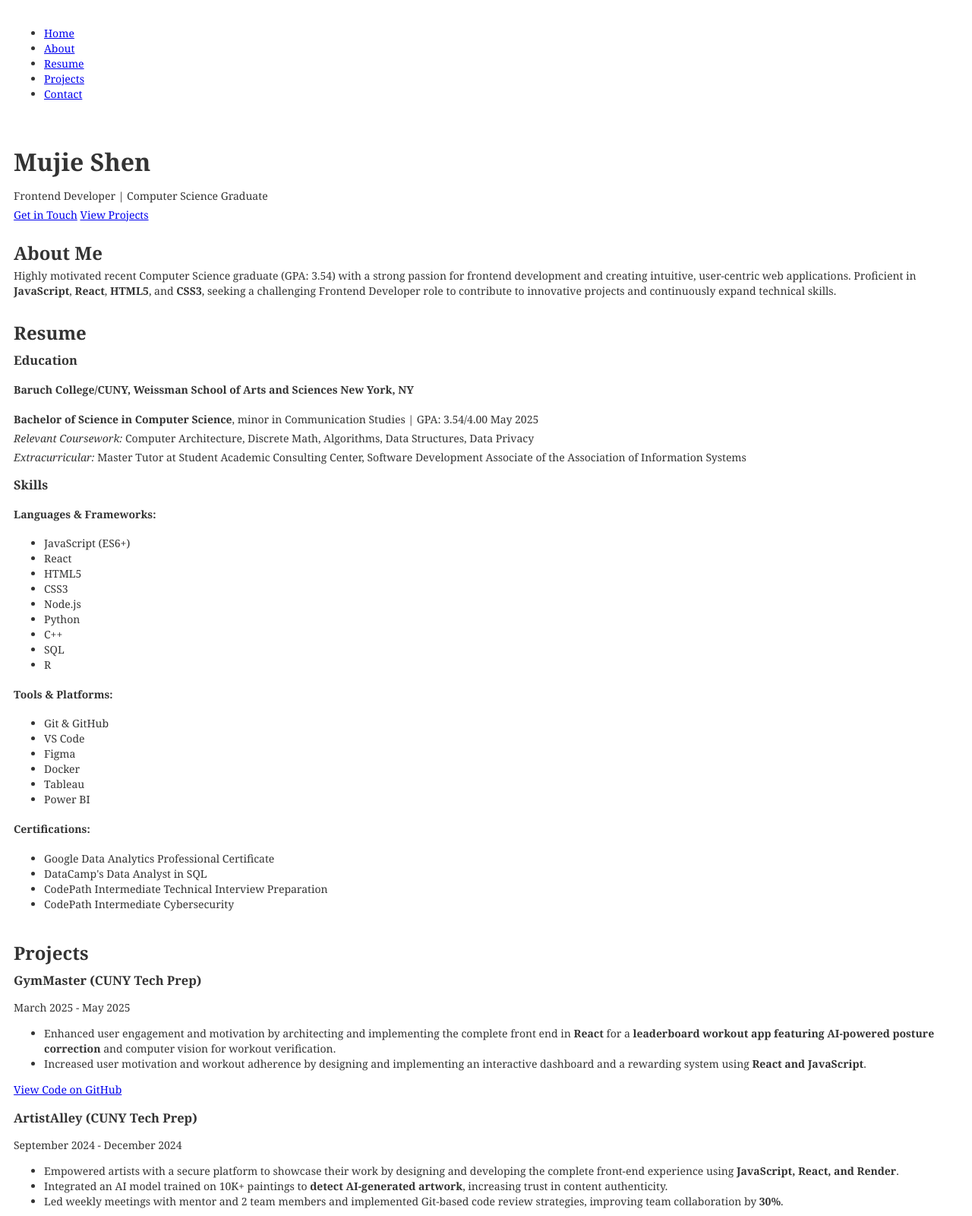
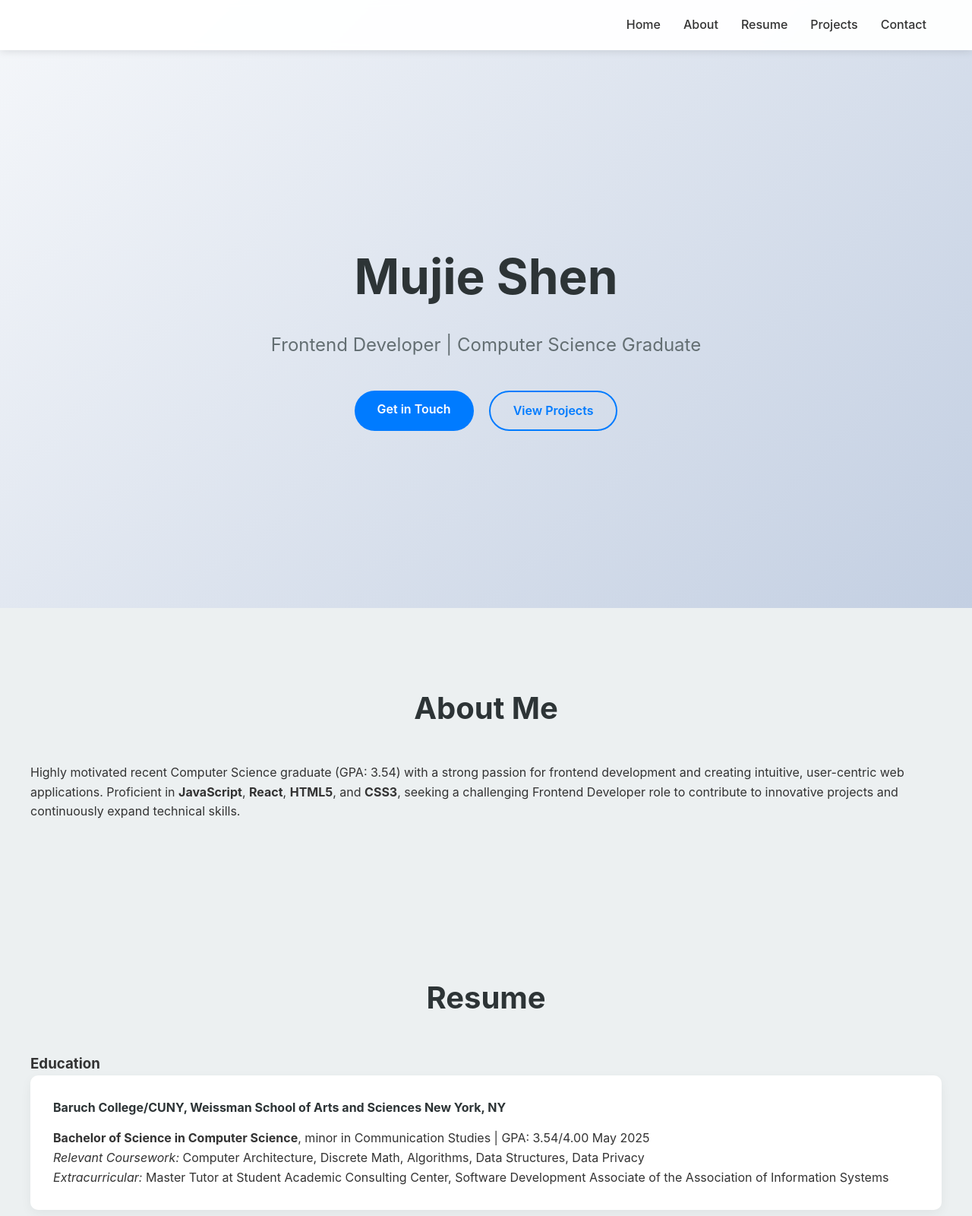
Before and after one commit to MujiS8226/portfolio-website, a plain HTML site: page index.html in a window 1280 px wide. Shown: the top 1600 px of the page at 76% size. Drawn offline with Linux system fonts and the light colour scheme.

Commit message:
Update stylesheet.css

```diff
--- a/stylesheet.css
+++ b/stylesheet.css
@@ -1,138 +1,360 @@
-body {
-    color: #333;
-    font-family: Georgia, 'Times New Roman', Times, serif;
-    font-size: 14px;
-    line-height: 20px;
+/* style.css */
+:root {
+    --primary-color: #2c3e50; /* Dark Blue */
+    --secondary-color: #3498db; /* Bright Blue */
+    --background-color: #ecf0f1; /* Light Gray */
+    --text-color: #34495e; /* Dark Gray */
+    --card-bg-color: #ffffff; /* White */
+    --accent-color: #e74c3c; /* Red for accents like links or buttons */
+    --border-radius: 8px;
+    --box-shadow: 0 4px 8px rgba(0,0,0,0.1);
 }
 
-h1 {
-    font-size: 32px;
-    font-weight: bold;
-    margin-top: 20px;
-    margin-bottom: 20px;
-    line-height: 30px;
+/* Reset and base styles */
+* {
+    margin: 0;
+    padding: 0;
+    box-sizing: border-box;
 }
 
-h2 {
-    font-size: 24px;
-    margin-top: 0px;
-    margin-bottom: 10px;
-}
-
-p {
-    margin-top: 0;
-    margin-bottom: 5px;
-    font-size: 14px;
-    line-height: 20px;
-}
-
-.button {
-    background-color: #3c44ea;
-    color: inherit;
-    padding: 10px 20px;
-    border: none;
-    cursor: pointer;
-    text-align: center;
-    text-decoration: none;
-    display: inline-block;
-    font-size: 16px;
-    margin: 4px 2px;
-    transition-duration: 0.4s;
-}
-
-.button:hover {
-    background-color: #4937ea;
-    color: inherit;
-    text-decoration: none;
-}
-
-.header {
-    background-color: #f9f9f9;
-    text-align: center;
-    height: 40px;
-    border-bottom: 1px solid #333;
-}
-
-.hero {
-    background-size: cover;
-    height: 300px;
-    display: flex;
-    align-items: center;
-    justify-content: center;
-    color: black;
+body {
+    font-family: 'Inter', -apple-system, BlinkMacSystemFont, 'Segoe UI', Roboto, Oxygen, Ubuntu, Cantarell, sans-serif;
+    line-height: 1.6;
+    color: #333;
+    background-color: var(--background-color);
+    scroll-behavior: smooth;
 }
 
 .container {
-    padding: 10px;
-    margin-top: 10px;
-    margin-bottom: 10px;
+    max-width: 1200px;
+    margin: 0 auto;
+    padding: 0 20px;
 }
 
-.title {
-    font-size: 24px;
-    font-weight: bold;
-    float: left;
-    color: black;
-    padding: 10px;
+/* Header and Navigation */
+header {
+    position: fixed;
+    top: 0;
+    left: 0;
+    right: 0;
+    background: rgba(255, 255, 255, 0.95);
+    backdrop-filter: blur(5px);
+    z-index: 1000;
+    box-shadow: 0 2px 10px rgba(0, 0, 0, 0.1);
 }
 
-.menu {
-    padding: 10px;
-    text-align: center;
-    float: right;
+nav ul {
+    display: flex;
+    justify-content: flex-end;
+    list-style: none;
+    padding: 20px 0;
 }
 
-.nav-link {
-    color: black;
-    text-decoration: none;
-    display: inline-block;
-    margin-right: 10px;
-    margin-bottom: 5px;
+nav ul li {
+    margin-left: 30px;
 }
 
-.picture-container {
-    padding: 10px;
-    text-align: center;
-    width: 50%;
+nav ul li a {
+    text-decoration: none;
+    color: #333;
+    font-weight: 500;
+    transition: color 0.3s ease;
 }
 
-.picture {
-    width: auto;
-    height: 280px;
-    border: 1px solid #ddd;
+nav ul li a:hover {
+    color: #007bff;
 }
 
-.section1 {
-    background-color: #f9f9f9;
-    padding: 20px;
+/* Hero Section */
+.hero-section {
+    height: 100vh;
+    display: flex;
+    align-items: center;
+    background: linear-gradient(135deg, #f5f7fa 0%, #c3cfe2 100%);
+    padding-top: 80px;
+}
+
+.hero-content {
     text-align: center;
 }
 
-.section2 {
-    background-color: #b2eaf0;
-    padding: 20px;
+.hero-content h1 {
+    font-size: 4rem;
+    margin-bottom: 20px;
+    color: #2d3436;
+}
+
+.hero-subtitle {
+    font-size: 1.5rem;
+    color: #636e72;
+    margin-bottom: 40px;
+}
+
+.hero-cta {
+    display: flex;
+    gap: 20px;
+    justify-content: center;
+}
+
+/* Buttons */
+.btn-primary, .btn-secondary {
+    padding: 12px 30px;
+    border-radius: 30px;
+    text-decoration: none;
+    font-weight: 600;
+    transition: all 0.3s ease;
+}
+
+.btn-primary {
+    background: #007bff;
+    color: white;
+}
+
+.btn-secondary {
+    background: transparent;
+    color: #007bff;
+    border: 2px solid #007bff;
+}
+
+.btn-primary:hover {
+    background: #0056b3;
+    transform: translateY(-2px);
+}
+
+.btn-secondary:hover {
+    background: #007bff;
+    color: white;
+    transform: translateY(-2px);
+}
+
+/* Sections */
+.section {
+    padding: 100px 0;
+}
+
+.section h2 {
+    font-size: 2.5rem;
+    margin-bottom: 40px;
+    text-align: center;
+    color: #2d3436;
+}
+
+/* Resume Section */
+.education-section, .skills-section {
+    margin-bottom: 60px;
+}
+
+.education-item {
+    background: #fff;
+    padding: 30px;
+    border-radius: 10px;
+    box-shadow: 0 5px 15px rgba(0, 0, 0, 0.05);
+}
+
+.education-item h4 {
+    color: #2d3436;
+    margin-bottom: 15px;
+}
+
+.skills-grid {
+    display: grid;
+    grid-template-columns: repeat(auto-fit, minmax(250px, 1fr));
+    gap: 30px;
+}
+
+.skills-grid div {
+    background: #fff;
+    padding: 30px;
+    border-radius: 10px;
+    box-shadow: 0 5px 15px rgba(0, 0, 0, 0.05);
+}
+
+.skills-grid h4 {
+    color: #2d3436;
+    margin-bottom: 15px;
+}
+
+.skills-grid ul {
+    list-style: none;
+}
+
+.skills-grid ul li {
+    margin-bottom: 10px;
+    padding-left: 20px;
+    position: relative;
+}
+
+.skills-grid ul li:before {
+    content: "•";
+    color: #007bff;
+    position: absolute;
+    left: 0;
+}
+
+/* Projects Section */
+.projects-container {
+    display: flex;
+    flex-direction: column;
+    gap: 40px;
+}
+
+.project-card {
+    display: flex;
+    background: #fff;
+    border-radius: 10px;
+    overflow: hidden;
+    box-shadow: 0 5px 15px rgba(0, 0, 0, 0.05);
+}
+
+.project-image {
+    flex: 1;
+    min-height: 300px;
+    background: #f8f9fa;
+}
+
+.project-content {
+    flex: 2;
+    padding: 30px;
+}
+
+.project-content h3 {
+    color: #2d3436;
+    margin-bottom: 15px;
+}
+
+.project-date {
+    color: #636e72;
+    margin-bottom: 20px;
+}
+
+.project-content ul {
+    list-style: none;
+    margin-bottom: 20px;
+}
+
+.project-content ul li {
+    margin-bottom: 10px;
+    padding-left: 20px;
+    position: relative;
+}
+
+.project-content ul li:before {
+    content: "•";
+    color: #007bff;
+    position: absolute;
+    left: 0;
+}
+
+.btn-project {
+    display: inline-block;
+    padding: 10px 20px;
+    background: #007bff;
+    color: white;
+    text-decoration: none;
+    border-radius: 5px;
+    transition: background 0.3s ease;
+}
+
+.btn-project:hover {
+    background: #0056b3;
+}
+
+/* Contact Section */
+#contact {
+    background: #f8f9fa;
+}
+
+.form-group {
+    margin-bottom: 20px;
+}
+
+.form-group label {
+    display: block;
+    margin-bottom: 5px;
+    color: #2d3436;
+}
+
+.form-group input,
+.form-group textarea {
+    width: 100%;
+    padding: 12px;
+    border: 1px solid #ddd;
+    border-radius: 5px;
+    font-size: 1rem;
+}
+
+.form-group textarea {
+    height: 150px;
+    resize: vertical;
+}
+
+.contact-info {
+    margin-top: 40px;
     text-align: center;
 }
 
-.section3 {
-    background-color: #f9f9f9;
-    padding: 20px;
+.social-links {
+    margin-top: 20px;
+}
+
+.social-links a {
+    color: #007bff;
+    text-decoration: none;
+    margin: 0 10px;
+    transition: color 0.3s ease;
+}
+
+.social-links a:hover {
+    color: #0056b3;
+}
+
+/* Footer */
+footer {
+    background: #2d3436;
+    color: white;
+    padding: 20px 0;
     text-align: center;
 }
 
-.box {
-    border: 1px solid #ddd;
-    display:inline-block;
-    padding: 15px;
-    margin-top: 10px;
-    margin-bottom: 10px;
-    margin-left: 10px;
-    margin-right: 10px;
-    width: 25%;
-    height: 80px;
+/* Responsive Design */
+@media (max-width: 768px) {
+    .hero-content h1 {
+        font-size: 3rem;
+    }
+
+    .hero-subtitle {
+        font-size: 1.2rem;
+    }
+
+    .project-card {
+        flex-direction: column;
+    }
+
+    .project-image {
+        min-height: 200px;
+    }
+
+    nav ul {
+        justify-content: center;
+        flex-wrap: wrap;
+    }
+
+    nav ul li {
+        margin: 10px 15px;
+    }
 }
 
-.footer {
-    background-color: #8e91e0;
-    height: 50px;
+@media (max-width: 480px) {
+    .hero-content h1 {
+        font-size: 2.5rem;
+    }
+
+    .hero-cta {
+        flex-direction: column;
+        gap: 15px;
+    }
+
+    .section {
+        padding: 60px 0;
+    }
 }
```
